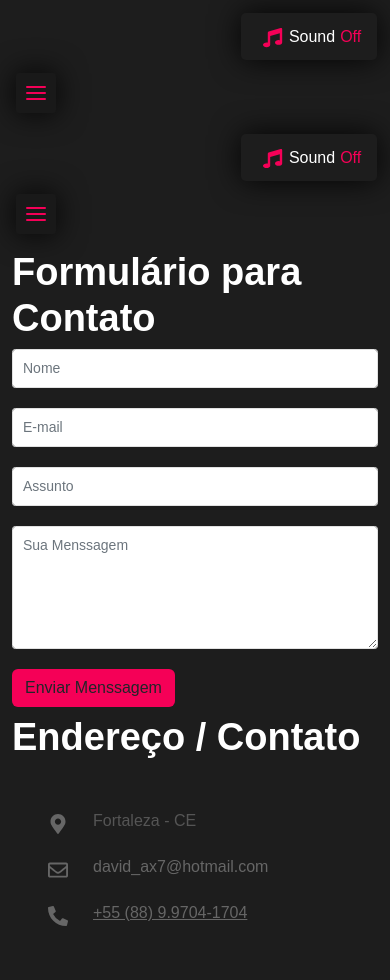
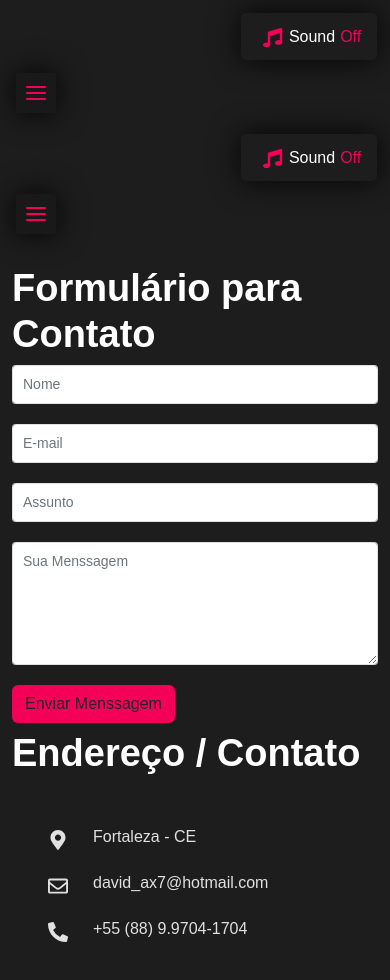
Before and after one commit to Leoodaviid/portfolio-david, a React (Create React App) app: page /contato in a window 390 px wide. Shown: the top 980 px of the page. Built offline with nearby package versions, Linux system fonts and the light colour scheme; grey boxes are pictures that could not be loaded.

Commit message:
ajustes na responsividade

```diff
--- a/src/components/SectionContato/style.ts
+++ b/src/components/SectionContato/style.ts
@@ -3,7 +3,7 @@ import styled from "styled-components";
 const SectionContatoStyle = styled.section`
   #contact {
     height: 100%;
-    margin-top: 1rem;
+    margin-top: 2rem;
     position: relative;
     overflow: hidden;
   }
@@ -27,6 +27,7 @@ const SectionContatoStyle = styled.section`
     transition: all 0.3s;
     padding: 8px 10px;
     border: 1px solid #e1e1e1;
+    color: #f50057;
   }
 
   .form-control:focus {
@@ -46,7 +47,10 @@ const SectionContatoStyle = styled.section`
     margin: 10px 22px;
     padding: 3px 55px;
     position: relative;
-    color: #555;
+    color: #e1e1e1;
+  }
+  .footer-right-contact .single-contact:hover {
+    color: #f50057;
   }
 
   .footer-right-contact .single-contact p {
@@ -54,12 +58,16 @@ const SectionContatoStyle = styled.section`
   }
 
   .footer-right-contact .single-contact p a {
-    color: #666;
+    text-decoration: none;
+    color: #e1e1e1;
+  }
+  .footer-right-contact .single-contact p a:hover {
+    color: #f50057;
   }
 
   .footer-right-contact .contact-icon {
     box-shadow: none;
-    color: #666;
+    color: #e1e1e1;
     border-radius: 50%;
     font-size: 20px;
     height: 40px;
@@ -79,13 +87,13 @@ const SectionContatoStyle = styled.section`
   .map {
     border: 0;
     border-radius: 0.2rem;
-    height: 450px;
+    height: 430px;
     width: 100%;
     transition: 0.3s ease-in;
   }
   @media (min-width: 990px) {
     #contact {
-      padding-left: 4rem;
+      padding-left: 10%;
       display: flex;
       justify-content: center;
       align-items: center;
```
